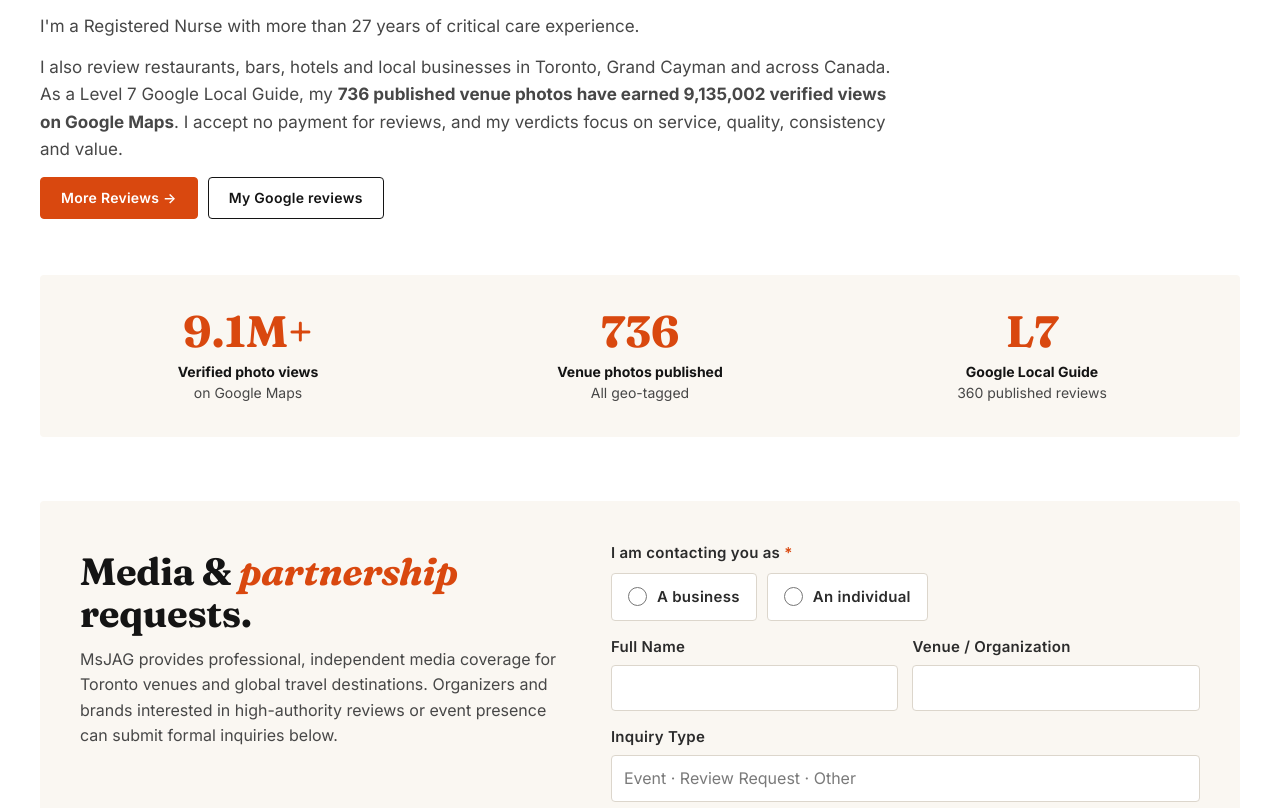
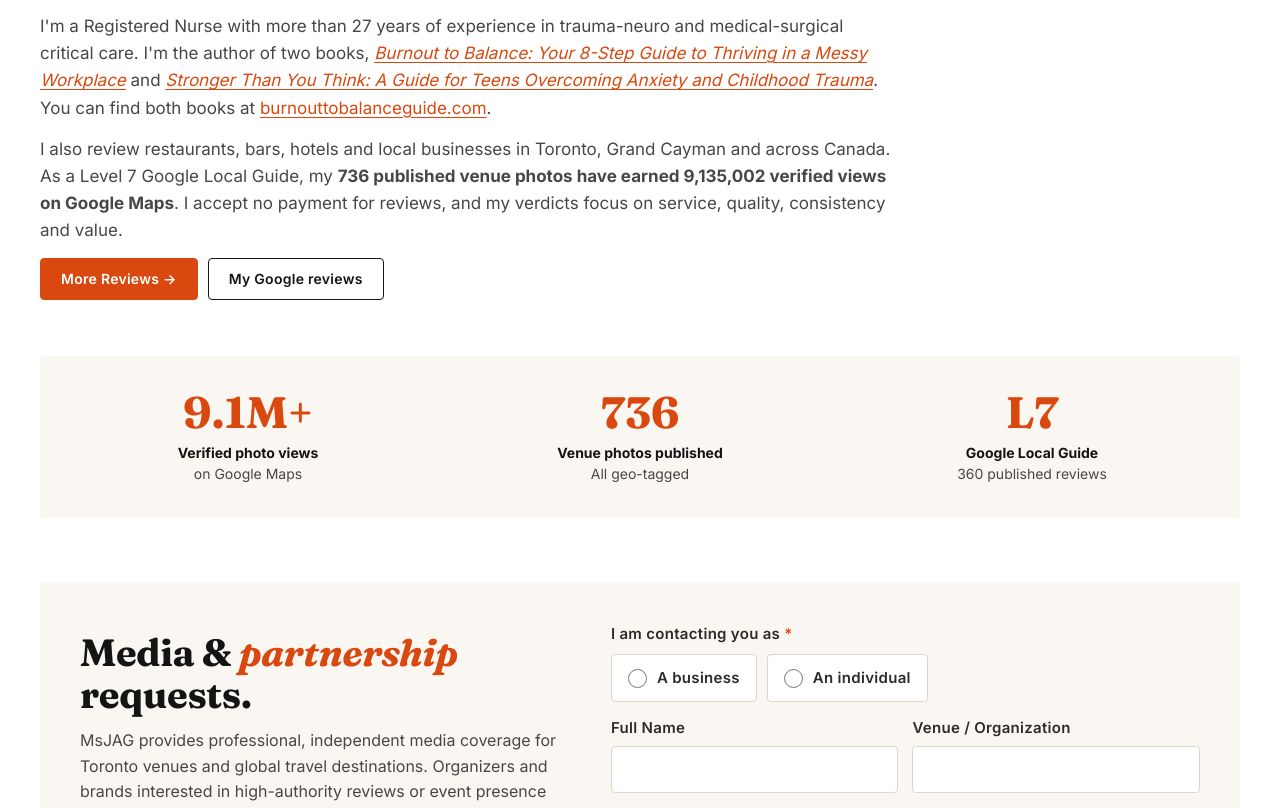
Before and after one commit to msjag416/toronto-eats-site, a plain HTML site: page index.html in a window 1280 px wide. Shown: the part 4021-4829 px from the top of the page. Drawn offline with Linux system fonts and the light colour scheme.

Commit message:
Restore book links in About and add burnouttobalanceguide.com link
Co-Authored-By: Claude Opus 5.5 <noreply@anthropic.com>
Claude-Session: https://claude.ai/code/session_01UvQdcLT4KKa3Zv4WEudtt1

```diff
--- a/index.html
+++ b/index.html
@@ -636,7 +636,7 @@
                 <h2 id="about-h">Who writes <em>these reviews?</em></h2>
                 <p class="about-name">JoAnne Gomez <span>(MsJAG)</span></p>
                 <p class="about-roles">Author · Healthcare Consultant · Founder, ProRN Inc.</p>
-                <p class="lede">I'm a Registered Nurse with more than 27 years of critical care experience.</p>
+                <p class="lede">I'm a Registered Nurse with more than 27 years of experience in trauma-neuro and medical-surgical critical care. I'm the author of two books, <a href="https://www.amazon.com/dp/B0F1L3KFLY" target="_blank" rel="noopener"><em>Burnout to Balance: Your 8-Step Guide to Thriving in a Messy Workplace</em></a> and <a href="https://www.amazon.com/dp/B0DTFMFZTT" target="_blank" rel="noopener"><em>Stronger Than You Think: A Guide for Teens Overcoming Anxiety and Childhood Trauma</em></a>. You can find both books at <a href="https://burnouttobalanceguide.com" target="_blank" rel="noopener">burnouttobalanceguide.com</a>.</p>
                 <p class="lede">I also review restaurants, bars, hotels and local businesses in Toronto, Grand Cayman and across Canada. As a Level 7 Google Local Guide, my <strong>736 published venue photos have earned 9,135,002 verified views on Google Maps</strong>. I accept no payment for reviews, and my verdicts focus on service, quality, consistency and value.</p>
                 <div class="actions">
                     <a href="archive.html" class="btn">More Reviews →</a>
```
